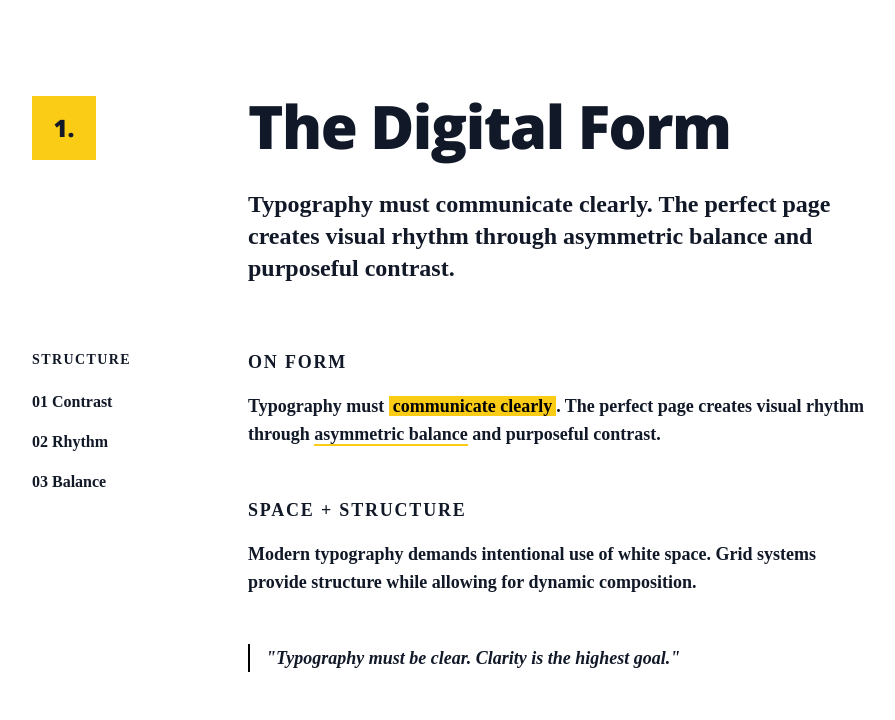
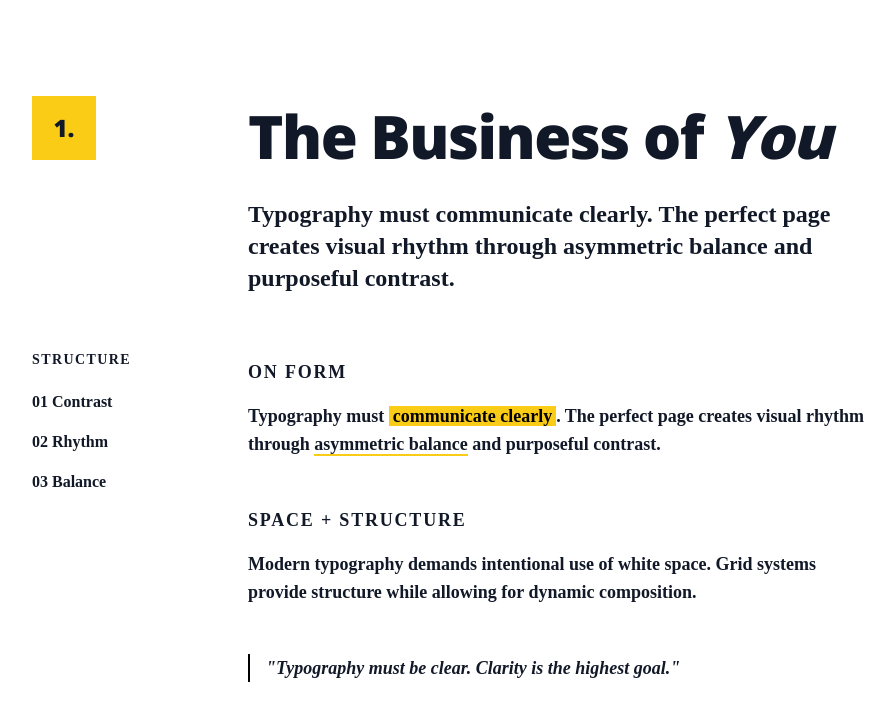
Before and after one commit to kmorebetter/BusinessOfYou, a Next.js app: page / in a window 1280 px wide. Shown: the top 720 px of the page, without its empty margins (192-1087 px from the left). Built offline with nearby package versions, Linux system fonts and the light colour scheme.

Commit message:
Updated heading position and text

```diff
--- a/app/page.tsx
+++ b/app/page.tsx
@@ -14,8 +14,8 @@ const HomePage = () => {
 
         <div className="sm:col-span-9">
           <header className="mb-12 sm:mb-16">
-            <h1 className="text-4xl sm:text-6xl mb-4 sm:mb-8 leading-tight tracking-tight font-[800]">
-              The Digital Form
+            <h1 className="text-4xl sm:text-6xl mb-4 sm:mb-8 leading-tight tracking-tight font-[800] pt-[10px]">
+              The Business of <i>You</i>
             </h1>
             <p className="text-xl sm:text-2xl font-semibold leading-snug" style={{fontFamily: 'Crimson Text, serif'}}>
               Typography must communicate clearly. The perfect page creates visual rhythm through asymmetric balance and purposeful contrast.
```
